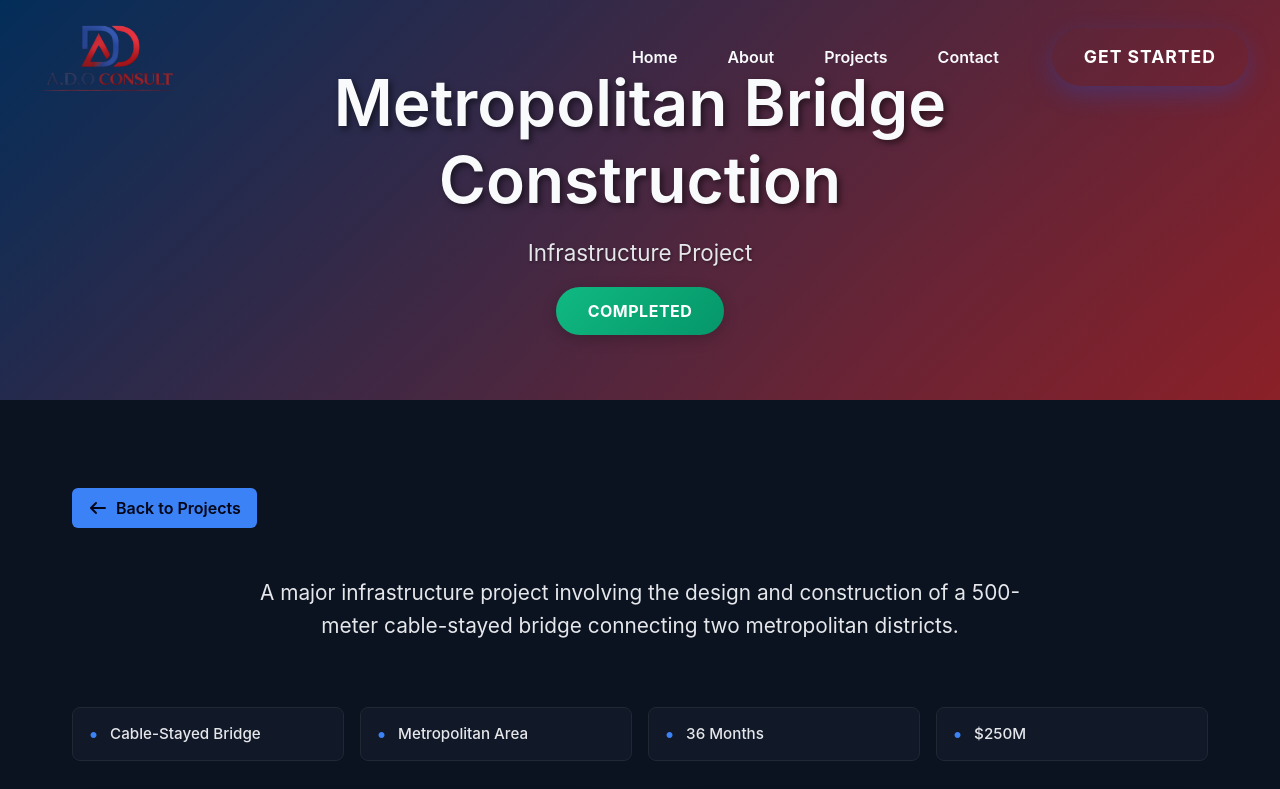
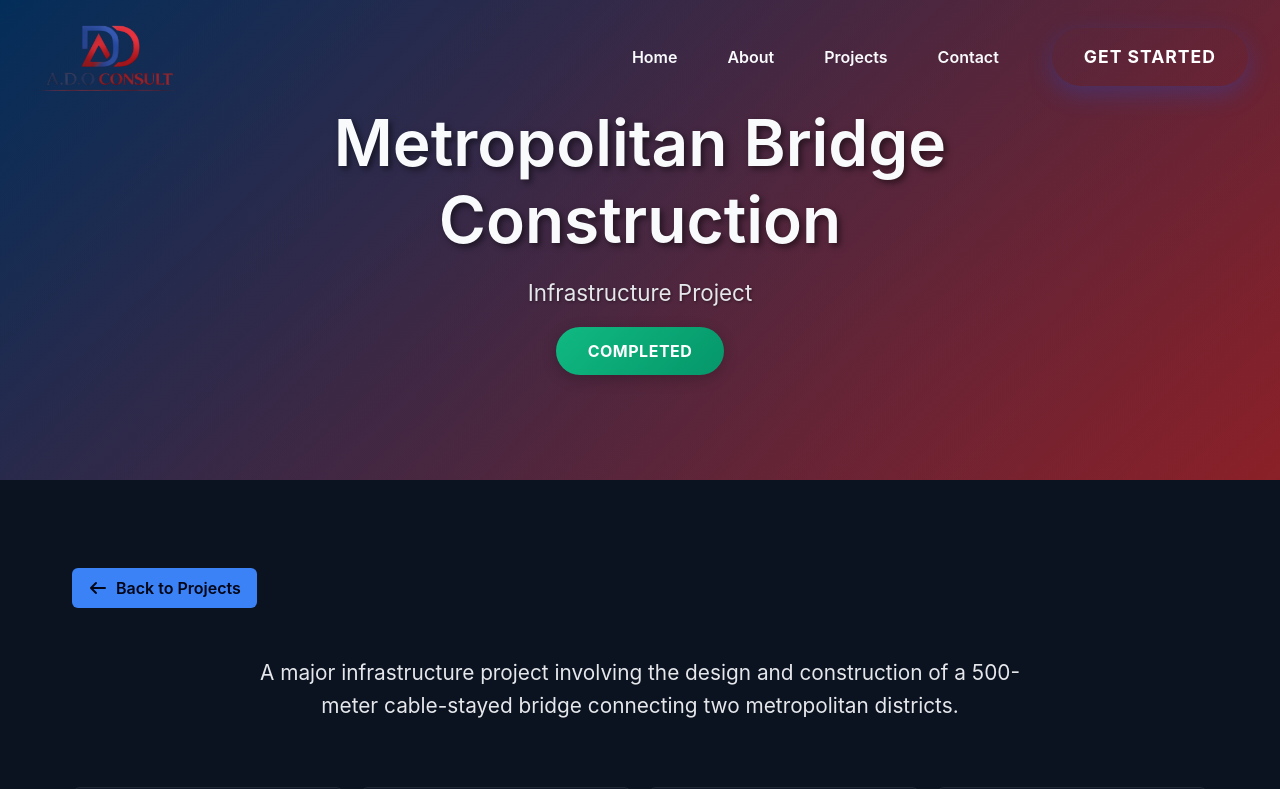
Before and after one commit to ATN20222/A.D.O-Consult, a React (Vite) app: page /project/1 in a window 1280 px wide. Shown: the top 789 px of the page. Built offline with nearby package versions, Linux system fonts and the light colour scheme.

Commit message:
add more height to details project

```diff
--- a/src/pages/ProjectDetails/ProjectDetails.css
+++ b/src/pages/ProjectDetails/ProjectDetails.css
@@ -7,7 +7,7 @@
 /* ================= HERO SECTION ================= */
 .project-details-hero {
   position: relative;
-  height:50vh;
+  height:60vh;
   min-height: 300px;
   background: linear-gradient(135deg, var(--bg-card) 0%, var(--bg-muted) 100%);
   display: flex;
```
